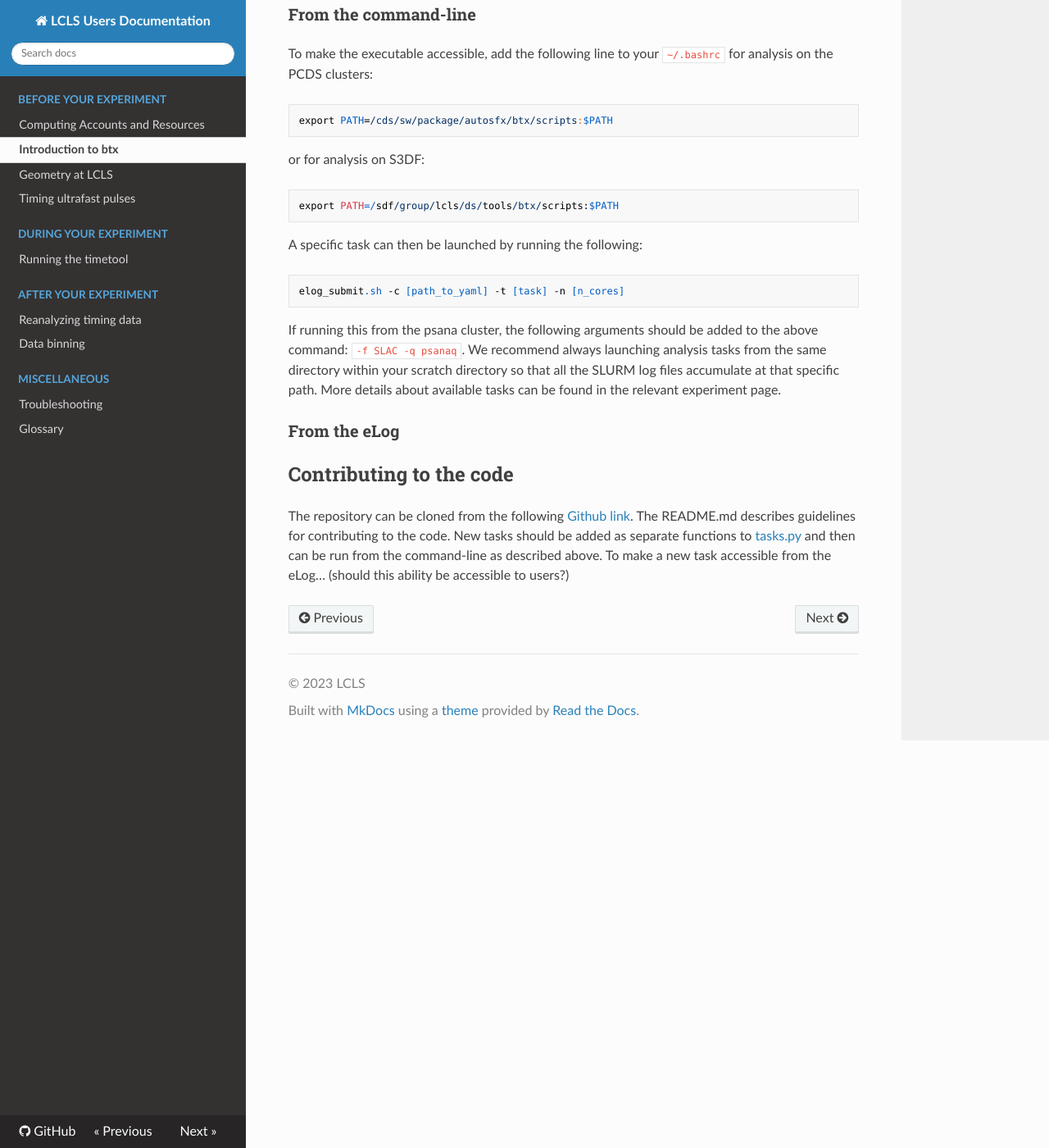
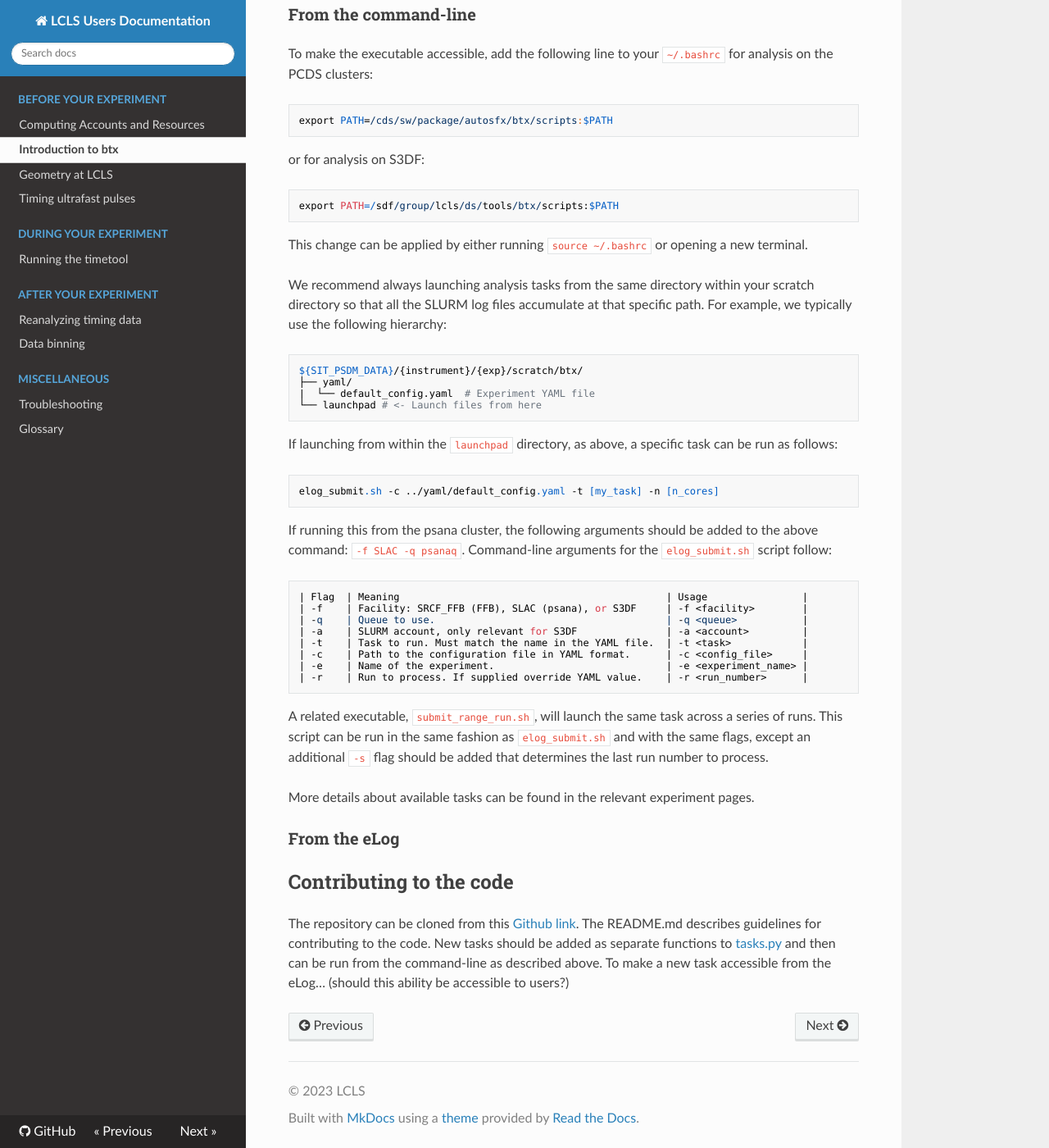
Before and after one commit to lcls-users/lcls-users, an MkDocs documentation site: the page built from docs/before/btx.md, in a window 1280 px wide and 1400 px high, scrolled down 1300 px. Shown: the whole window at 82% size. Built offline with MkDocs 1.6.1, drawn with Linux system fonts in a browser that asks for light colours; nearby versions of some CDN libraries; some of the changed text lies outside the part shown.

Commit message:
changing title

````diff
--- a/docs/before/btx.md
+++ b/docs/before/btx.md
@@ -40,7 +40,7 @@ where `${SIT_PSDM_DATA}` is one of the following:
 /cds/data/drpsrcf # PCDS FFB cluster
 /cds/data/psdm # PCDS psana cluster
 ```
-For more information on these clusters, see the Computing Accounts and Resources page.
+For more information on these clusters, see the [Computing Accounts and Resources Page](/before/accounts/).
 
 The listed tasks can then be run either from the elog (which makes it possible to chain multiple tasks together in a streamlined fashion) or command line as described below.
 
@@ -54,18 +54,39 @@ or for analysis on S3DF:
 ```
 export PATH=/sdf/group/lcls/ds/tools/btx/scripts:$PATH
 ```
+This change can be applied by either running `source ~/.bashrc` or opening a new terminal.
 
-A specific task can then be launched by running the following:
+We recommend always launching analysis tasks from the same directory within your scratch directory so that all the SLURM log files accumulate at that specific path. For example, we typically use the following hierarchy:
 ```
-elog_submit.sh -c [path_to_yaml] -t [task] -n [n_cores]
+${SIT_PSDM_DATA}/{instrument}/{exp}/scratch/btx/
+├── yaml/
+|  └── default_config.yaml  # Experiment YAML file
+└── launchpad # <- Launch files from here
 ```
-If running this from the psana cluster, the following arguments should be added to the above command: `-f SLAC -q psanaq`. We recommend always launching analysis tasks from the same directory within your scratch directory so that all the SLURM log files accumulate at that specific path. More details about available tasks can be found in the relevant experiment page.
+If launching from within the `launchpad` directory, as above, a specific task can be run as follows:
+```
+elog_submit.sh -c ../yaml/default_config.yaml -t [my_task] -n [n_cores]
+```
+If running this from the psana cluster, the following arguments should be added to the above command: `-f SLAC -q psanaq`. Command-line arguments for the `elog_submit.sh` script follow:
+```
+| Flag  | Meaning                                             | Usage                |
+| -f    | Facility: SRCF_FFB (FFB), SLAC (psana), or S3DF     | -f <facility>        |
+| -q    | Queue to use.                                       | -q <queue>           |
+| -a    | SLURM account, only relevant for S3DF               | -a <account>         |
+| -t    | Task to run. Must match the name in the YAML file.  | -t <task>            |
+| -c    | Path to the configuration file in YAML format.      | -c <config_file>     |
+| -e    | Name of the experiment.                             | -e <experiment_name> |
+| -r    | Run to process. If supplied override YAML value.    | -r <run_number>      |
+```
+A related executable, `submit_range_run.sh`, will launch the same task across a series of runs. This script can be run in the same fashion as `elog_submit.sh` and with the same flags, except an additional `-s` flag should be added that determines the last run number to process.
+
+More details about available tasks can be found in the relevant experiment pages.
 
 ### From the eLog
 
 ## Contributing to the code
 
-The repository can be cloned from the following [Github link](https://github.com/lcls-users/btx). The README.md describes guidelines for contributing to the code. New tasks should be added as separate functions to [tasks.py](https://github.com/lcls-users/btx/blob/main/scripts/tasks.py) and then can be run from the command-line as described above. To make a new task accessible from the eLog… (should this ability be accessible to users?)
+The repository can be cloned from this [Github link](https://github.com/lcls-users/btx). The README.md describes guidelines for contributing to the code. New tasks should be added as separate functions to [tasks.py](https://github.com/lcls-users/btx/blob/main/scripts/tasks.py) and then can be run from the command-line as described above. To make a new task accessible from the eLog… (should this ability be accessible to users?)
 
 [1]: https://github.com/lcls-users/btx
 [2]: https://lcls-users.github.io/btx/
````
Also changed, not shown: other parts of docs/before/btx.md (+1 -1 lines).
